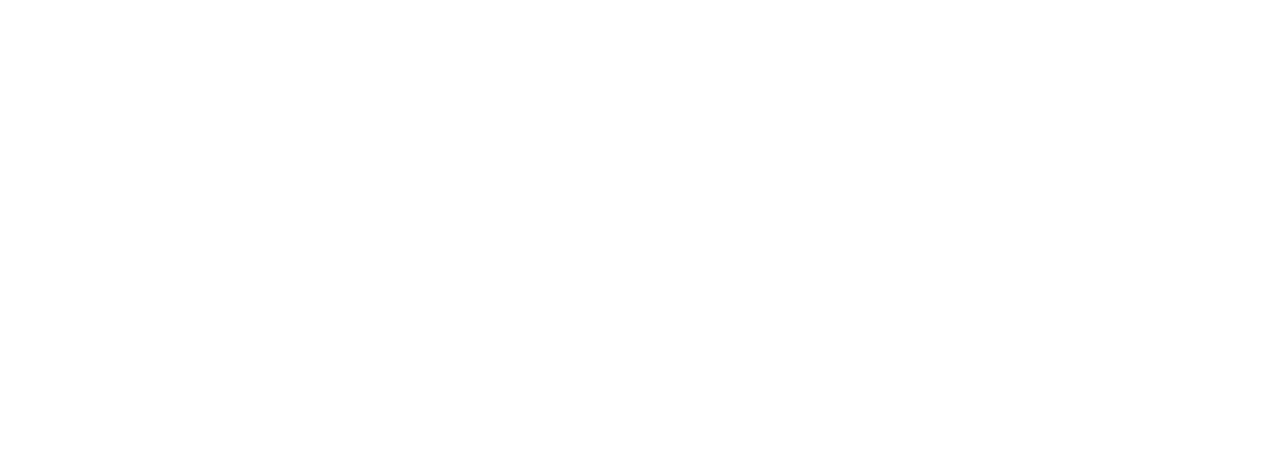
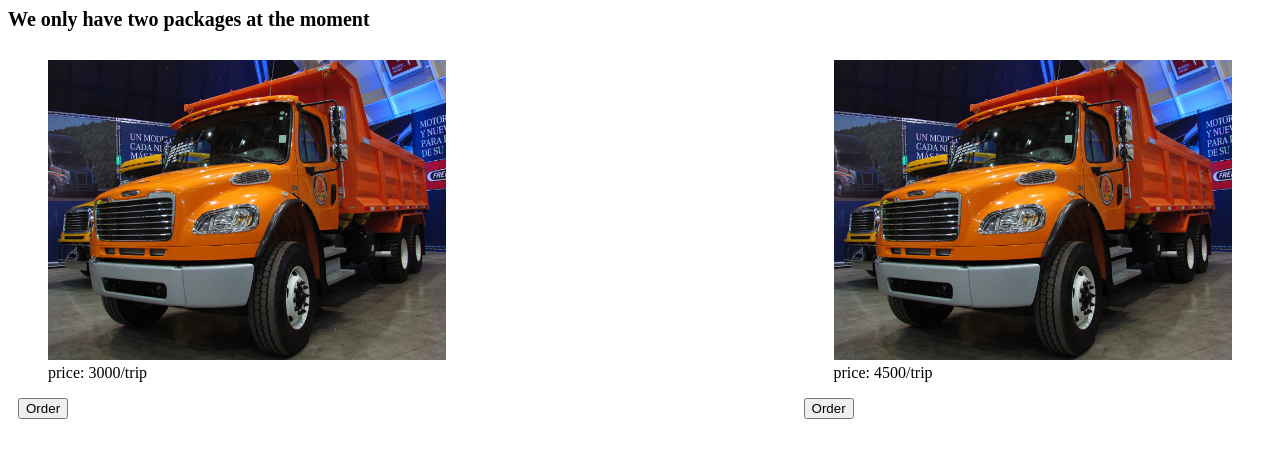
Before and after one commit to anamivale/mover-app, a React (Create React App) app in the folder frontend/: page /package in a window 1280 px wide. Before the commit this address had no page. Shown: the top 458 px of the page. Built offline with nearby package versions, Linux system fonts and the light colour scheme.

Commit message:
added package.css

```diff
--- a/frontend/src/App.js
+++ b/frontend/src/App.js
@@ -2,6 +2,8 @@
 import Home from "./components/home"
 import { BrowserRouter, Routes, Route } from "react-router-dom"
 import Login from "./components/Login"
+import Order from "./components/Order"
+import Package from "./components/package"
 // import SimpleMap from "./components/map"
 
 function App() {
@@ -11,6 +13,8 @@
         <Routes>
           <Route exact path="/" element={<Home />} />
           <Route exact path="/login" element={<Login />} />
+          <Route exact path="/package" element={<Package />} />
+          <Route exact path="/order" element={<Order />} />
         </Routes>
       </BrowserRouter>
     </div>
--- a/frontend/src/components/Login.jsx
+++ b/frontend/src/components/Login.jsx
@@ -1,4 +1,5 @@
 import React from "react"
+import { NavLink } from "react-router-dom"
 import "../css/login.css"
 
 function Login() {
@@ -14,7 +15,9 @@
         <input type="password" id="" />
         <br />
         <div className="btn-login">
-          <button>Login</button>
+          <NavLink to="/package" className="link">
+            <button>Login</button>
+          </NavLink>
         </div>
         <p>
           Don't have an account yet? <a href="#">register here</a>
--- a/frontend/src/components/package.jsx
+++ b/frontend/src/components/package.jsx
@@ -1,22 +1,31 @@
 import React from "react"
+import Track1 from "../images/truck1.png"
+import "../css/package.css"
+import { NavLink } from "react-router-dom"
 
 function Package() {
   return (
     <div>
       <h1>We only have two packages at the moment</h1>
+      <div className="packages">
         <div className="pkg1">
           <figure>
-          <img src="../images/truck1.png" alt="" />
+            <img src={Track1} alt="" />
             <figcaption> price: 3000/trip </figcaption>
           </figure>
+          <NavLink to="/order" className="link">
             <button>Order</button>
+          </NavLink>
         </div>
         <div className="pkg2">
           <figure>
-          <img src="../images/truck1.png" alt="" />
+            <img src={Track1} alt="" />
             <figcaption> price: 4500/trip </figcaption>
           </figure>
+          <NavLink to="/order" className="link">
             <button>Order</button>
+          </NavLink>
+        </div>
       </div>
     </div>
   )
--- /dev/null
+++ b/frontend/src/css/package.css
@@ -0,0 +1,18 @@
+.packages{
+    display: flex;
+    justify-content: space-between;
+
+}
+.pkg1{
+}
+.pkg2{
+    max-width: 100%;
+    max-height: 100%;
+}
+.body{
+    width: 100vw;
+    max-width: 100%;
+}
+img{
+    height: 300px;
+}
```
Lines whose indentation alone changed are shown as unchanged.
